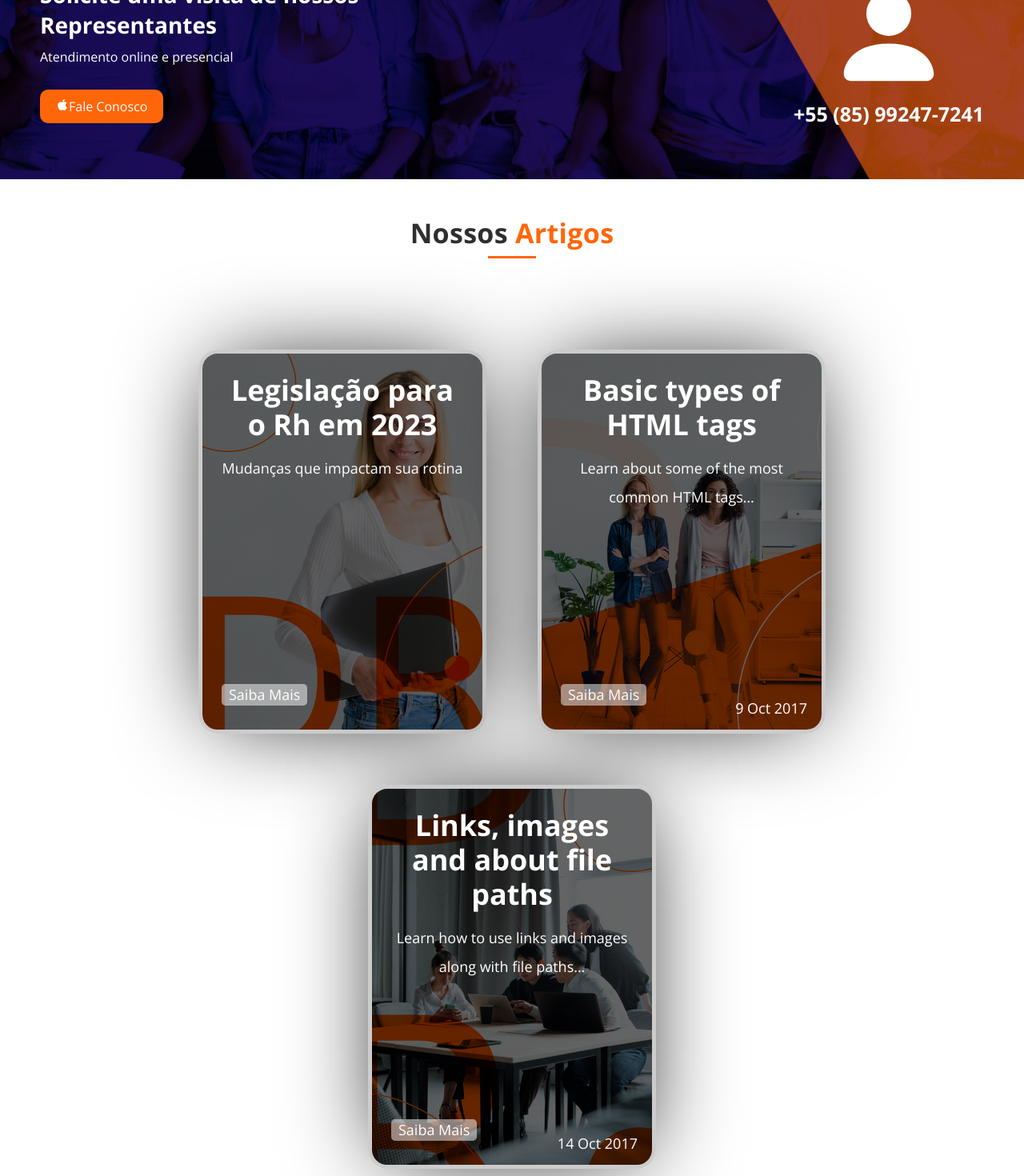
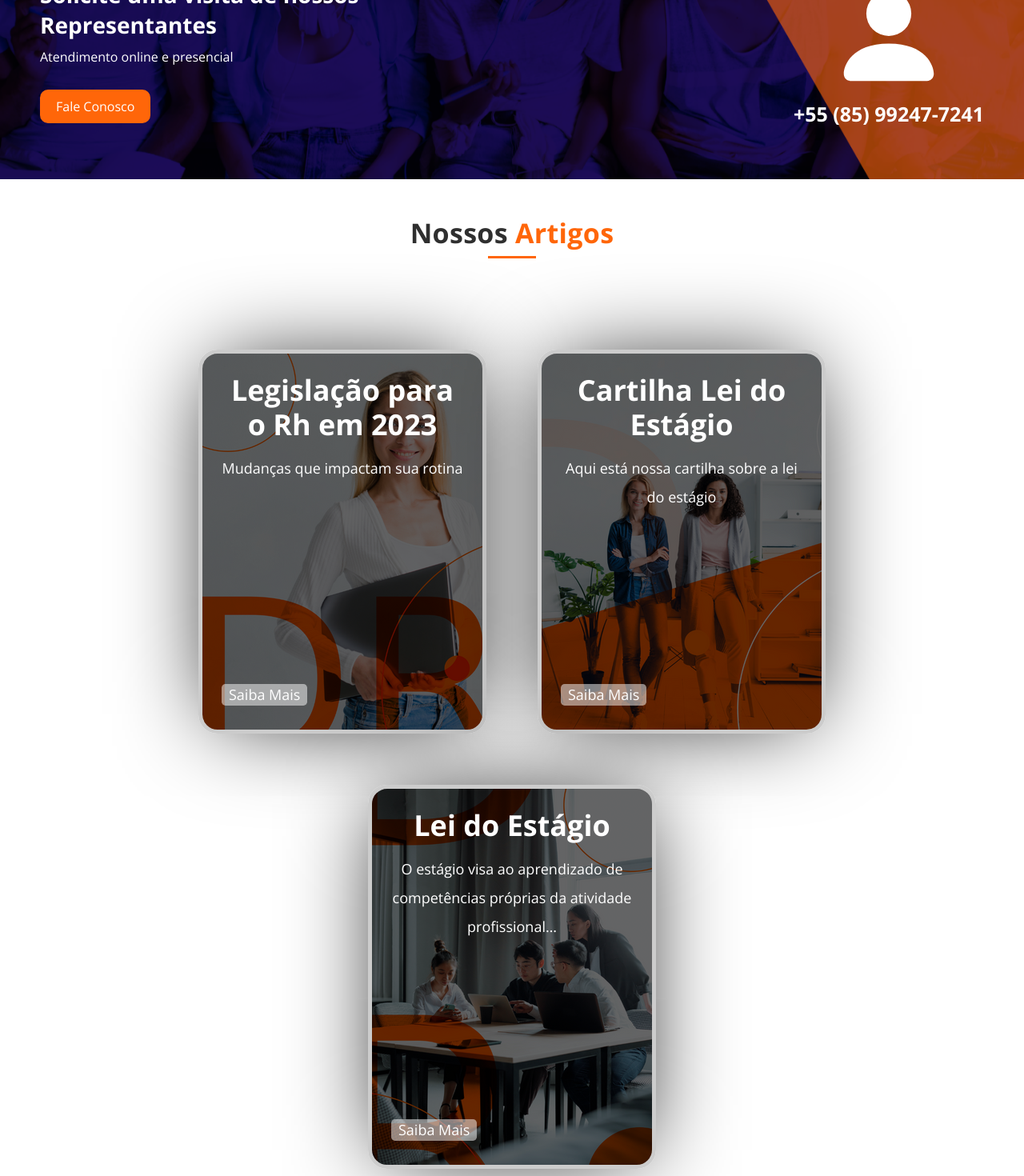
Before and after one commit to GaelBaptista/drestagio, a React (Vite) app: page / in a window 1280 px wide. Shown: the part 1800-3270 px from the top of the page at 80% size. Built offline with nearby package versions, Linux system fonts and the light colour scheme.

Commit message:
algumas alterções

```diff
--- a/src/routes/Home/ArtigoSection/Article.tsx
+++ b/src/routes/Home/ArtigoSection/Article.tsx
@@ -11,23 +11,23 @@ export function ArticleSection() {
       num: "01",
       title: "Legislação para o Rh em 2023",
       description: "Mudanças que impactam sua rotina",
-      // date: "6 Oct 2017",
+      date: "",
       image: imgCard1,
       link: "https://www.google.com.br/?hl=pt-BR",
     },
     {
       num: "02",
-      title: "Basic types of HTML tags",
-      description: "Learn about some of the most common HTML tags…",
-      date: "9 Oct 2017",
+      title: "Cartilha Lei do Estágio",
+      description: "Aqui está nossa cartilha sobre a lei do estágio",
+       date: "",
       image: imgCard2,
       link: "https://openai.com/blog/chatgpt",
     },
     {
       num: "03",
-      title: "Links, images and about file paths",
-      description: "Learn how to use links and images along with file paths…",
-      date: "14 Oct 2017",
+      title: "Lei do Estágio",
+      description: "O estágio visa ao aprendizado de competências próprias da atividade profissional…",
+     date: "",
       image: imgCard3,
       link: "https://www.canva.com/",
     },
--- a/src/routes/Home/ContactHome/ContactHome.tsx
+++ b/src/routes/Home/ContactHome/ContactHome.tsx
@@ -1,6 +1,8 @@
 import './contactHome.css'
-import { FaApple, FaAndroid } from 'react-icons/fa';
+
 import {BsFillPersonFill} from 'react-icons/bs'
+
+
 export function ContactHome() {
   return(
 
@@ -16,15 +18,16 @@ export function ContactHome() {
           </p>
             <button>
             <a href="#" className="btn btn-purple btn-effect">
-                <FaApple />Fale Conosco
+              Fale Conosco
               </a>
             </button>
         </div>
 
 
         <div className="contact-info">
+
     <i ><BsFillPersonFill className="large-icon"/></i>
-    <p className="phone-number">+55 (85) 99247-7241</p>
+    <a href="#"><p className="phone-number">+55 (85) 99247-7241</p></a>
   </div>
 
 
--- a/src/routes/Vagas/Vagas.tsx
+++ b/src/routes/Vagas/Vagas.tsx
@@ -30,7 +30,7 @@ export function Vagas () {
         empresas em busca de novos talentos, proporcionando oportunidades valiosas para jovens ingressarem no
         mercado de trabalho ou se recolocarem profissionalmente.
         </p>
-        <a href="#">Achar Vagas</a>
+        <a href="https://drestagio.gupy.io/"  target="_blank" rel="noopener noreferrer">Achar Vagas</a>
       </div>
 
       <div className="slider-container" style={{ width: '40%', margin: '0 auto' }}>
--- a/src/routes/Vagas/vagas.css
+++ b/src/routes/Vagas/vagas.css
@@ -43,7 +43,7 @@
   font-weight: 900;
   font-size: clamp(3.4375rem, 3.25rem + 0.75vw, 4rem);
   background-color: #FF6609;
-  background-image: linear-gradient(45deg, #FF6609, #cd4308);
+  background-image: linear-gradient(45deg, #FF6609, #c2410a);
   background-size: 100%;
   background-repeat: repeat;
   -webkit-background-clip: text;
@@ -132,7 +132,7 @@
 }
 
 .sectionVaga .swiper-slide a:hover {
-  color: #005baa;
+  color: #FF6609;
 }
 
 .sectionVaga .swiper-slide div {
```
